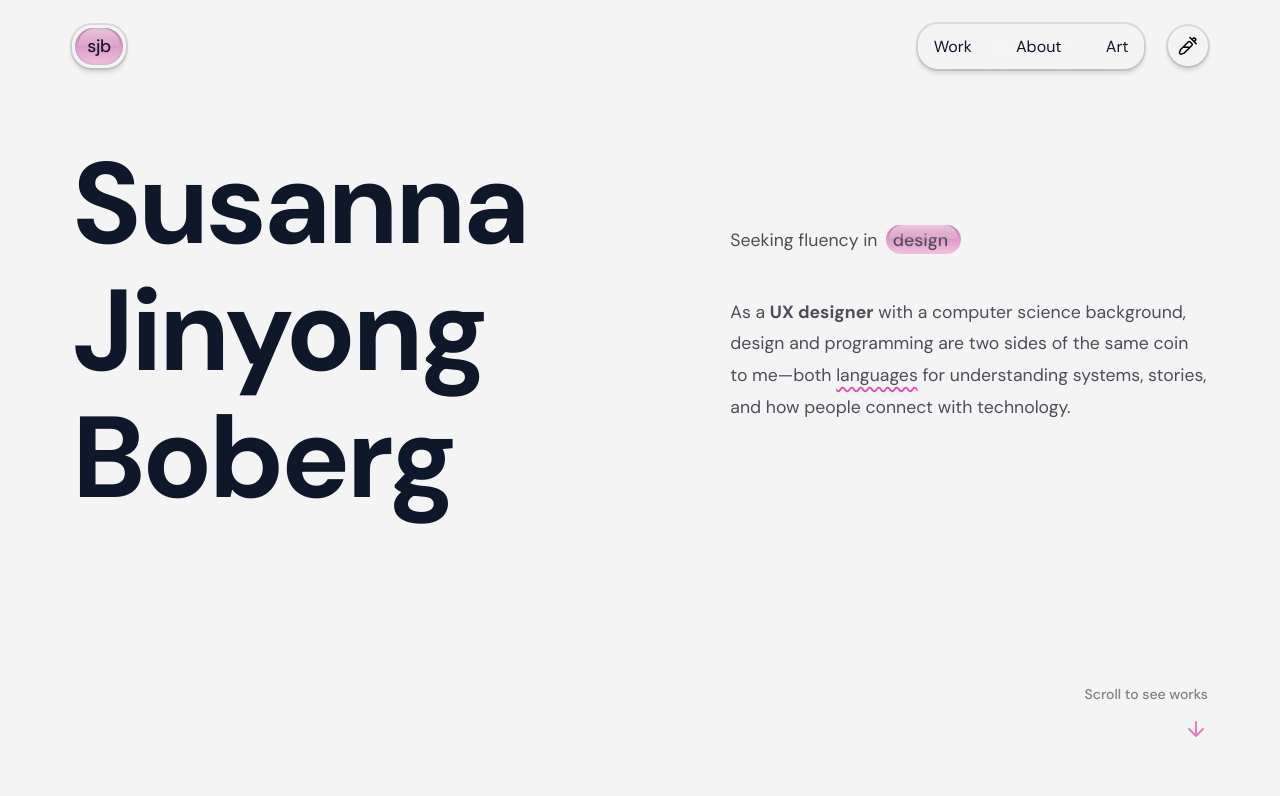
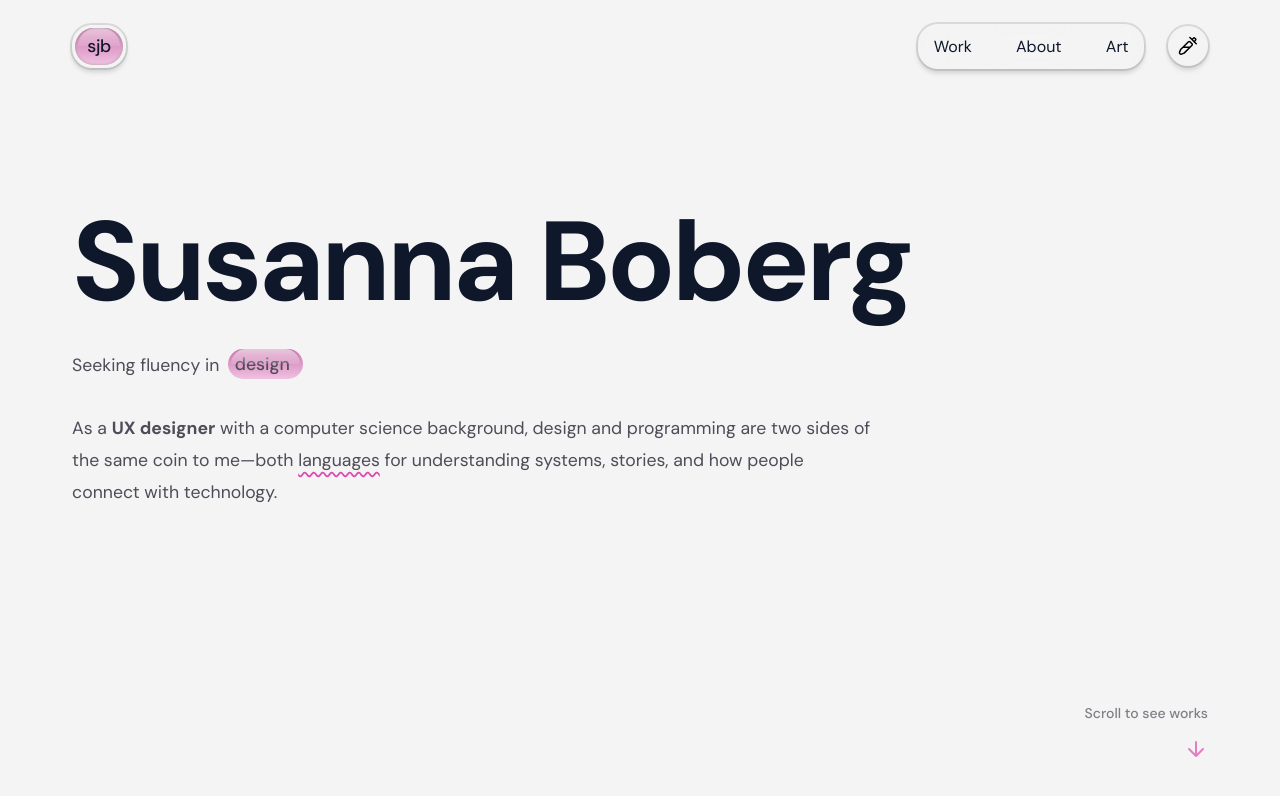
Before and after one commit to susannaboberg/susannaboberg.github.io, a plain HTML site: page index.html in a window 1280 px wide. Shown: the top 796 px of the page. Drawn offline with nearby package versions, Linux system fonts and the light colour scheme.

Commit message:
reverting to one-column

```diff
--- a/index.html
+++ b/index.html
@@ -19,22 +19,19 @@
     <section class="hero" role="banner">
         <div class="hero-content">
             <div class="hero-text">
-                <h1 class="hero-title" aria-label="Susanna Jinyong Boberg">
-                    <span class="hero-title-line" data-word="Susanna">Susanna</span>
-                    <span class="hero-title-line" data-word="Jinyong">Jinyong</span>
-                    <span class="hero-title-line" data-word="Boberg">Boberg</span>
-                </h1>
+                <h1 class="hero-title" aria-label="Susanna Boberg">Susanna Boberg</h1>
                 <div>
                     <div class="one-line-text">
                         <p class="hero-description">Seeking fluency in&nbsp;</p>
                     </div>
-                    <div class="words-container"></div>
+                    <div class="words-container">
 
-                    <div>
-                        <p class="hero-description"> As a <b>UX designer</b> with a computer science background, design
-                            and programming are two sides of the same coin to me&mdash;both <span class="curved-underline">languages</span>
-                            for understanding systems, stories, and how people connect with technology. </p>
                     </div>
+                </div>
+                <div>
+                    <p class="hero-description"> As a <b>UX designer</b> with a computer science background, design
+                        and programming are two sides of the same coin to me&mdash;both <span class="curved-underline">languages</span>
+                        for understanding systems, stories, and how people connect with technology. </p>
                 </div>
             </div>
 
--- a/js/home.js
+++ b/js/home.js
@@ -3,33 +3,42 @@ gsap.registerPlugin(ScrollTrigger);
 // ===================================
 // GSAP Animations for Index Page
 
-if ($('.hero-title').length) {
-    const heroLines = Array.from(document.querySelectorAll('.hero-title-line'));
+if ($('.hero').length) {
 
-    gsap.set('.hero-title', { opacity: 1 });
-    gsap.set(heroLines, { opacity: 0, y: 20 });
-    gsap.set('.scroll-down-section', { y: 20 });
 
-    const appearOffset = 0.9;
-    const scrambleDurations = [3, 2.0, 1.5];
 
-    const introTl = gsap.timeline({ delay: 0.2 });
+    gsap.to('.hero-title', {
+            duration: 2.5,
+            opacity: 1,
+            y: -20,
+            scrambleText: {
+                text: "Susanna Boberg",
+                chars: "lowerCase",
+                revealDelay: 0.2,
+                speed: 1.5
+            }
+        });
 
-    heroLines.forEach((line, i) => {
-        const startTime = i * appearOffset;
-        introTl.to(line, { opacity: 1, y: 0, duration: 0.9 }, startTime);
-        introTl.to(line, {
-            duration: scrambleDurations[i],
-            scrambleText: { text: line.dataset.word, chars: 'lowerCase', revealDelay: 0.2, speed: 1.5 }
-        }, startTime);
+    gsap.to('.hero-description', {
+        opacity: 1,
+        y: -20,
+        duration: 0.8,
+        delay: 2.5
     });
 
-    const lastSettle = (heroLines.length - 1.3) * appearOffset
-        + scrambleDurations[scrambleDurations.length - 1];
+    gsap.to('.words-container', {
+        opacity: 1,
+        duration: 0.8,
+        delay: 3.1
+    })
 
-    introTl.to('.hero-description', { opacity: 1, y: -20, duration: 0.8 }, lastSettle + 0.1);
-    introTl.to('.words-container', { opacity: 1, duration: 0.8 }, '<0.6');
-    introTl.to('.scroll-down-section', { opacity: 0.7, y: 0, duration: 0.8 }, '<');
+    gsap.to('.scroll-down-section', {
+        opacity: 0.7,
+        duration: 0.8,
+        delay: 3.1,
+        y: -20
+    })
+
 }
 
 
--- a/styles.css
+++ b/styles.css
@@ -373,34 +373,20 @@ body.menu-open {
 
 .hero-content {
     max-width: 1200px;
-    margin: clamp(4rem,7vh, 15vh) auto 0;
+    margin: 18vh auto 0;
     padding: 0 2rem;
     display: flex;
     flex-direction: column;
-    min-height: 75vh;
+    min-height: 70vh;
 }
 
 .hero-text {
     margin-bottom: clamp(1rem, 4vh, 3rem);
-    display: flex;
-    flex-direction: row;
-    align-items: center;
 
 }
 
-.hero-title-line {
-    display: inline-block;
-    opacity: 0;
-}
-
-.hero-title-line:not(:last-child) {
-    margin-right: 0.35em;
-}
-
-
-
 .hero-title {
-    font-size: clamp(3rem, 9vw, 8rem);
+    font-size: clamp(3rem, 9vw, 7rem);
     font-weight: 700;
     line-height: 1.1;
     margin-bottom: clamp(0.75rem, 3vh, 2rem);
@@ -412,7 +398,7 @@ body.menu-open {
 .hero-description {
     font-size: 1.1rem;
     color: var(--text-gray);
-    max-width: 1000px;
+    max-width: 800px;
     line-height: 1.8;
     margin: 0;
     opacity: 0;
@@ -425,7 +411,7 @@ body.menu-open {
 
 .one-line-text {
     display: inline-block;
-    margin-bottom: 2.5rem;
+    margin-bottom: 2rem;
 }
 
 .words-container {
```
